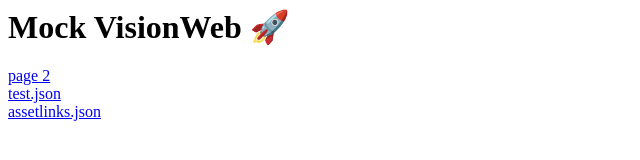
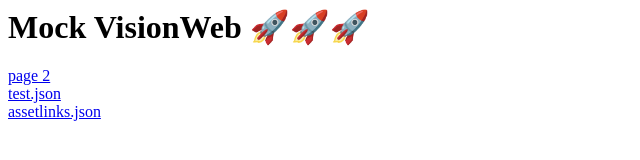
Before and after one commit to xOIBrandon/visionweb-mock.github.io, a plain HTML site: page index.html in a window 1280 px wide. Shown: the whole page, without its empty margins (0-640 px from the left). Drawn offline with Linux system fonts and the light colour scheme.

Commit message:
update assetlinks json

```diff
--- a/index.html
+++ b/index.html
@@ -1,4 +1,4 @@
-<h1>Mock VisionWeb 🚀</h1>
+<h1>Mock VisionWeb 🚀🚀🚀</h1>
 
 <a href="page-two.html">page 2</a>
 
```
Also changed, not shown: .well-known/assetlinks.json.
